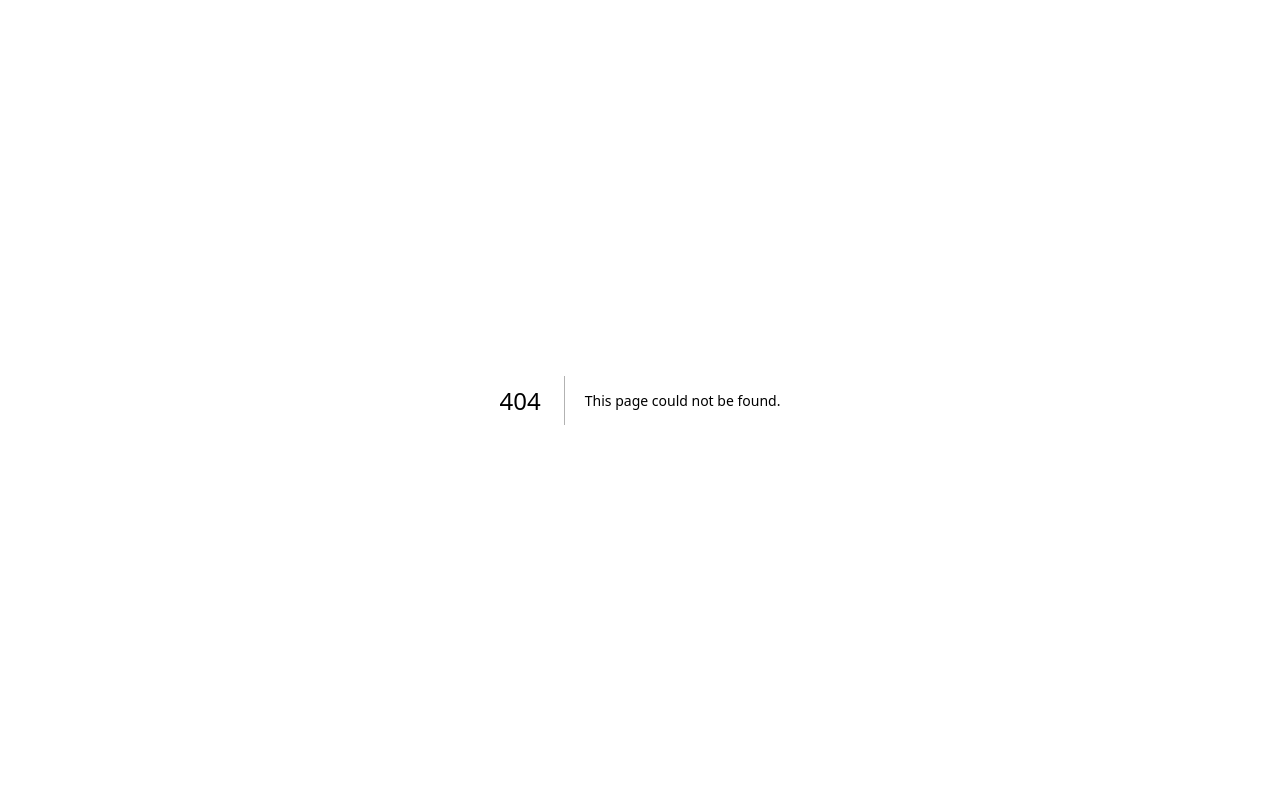
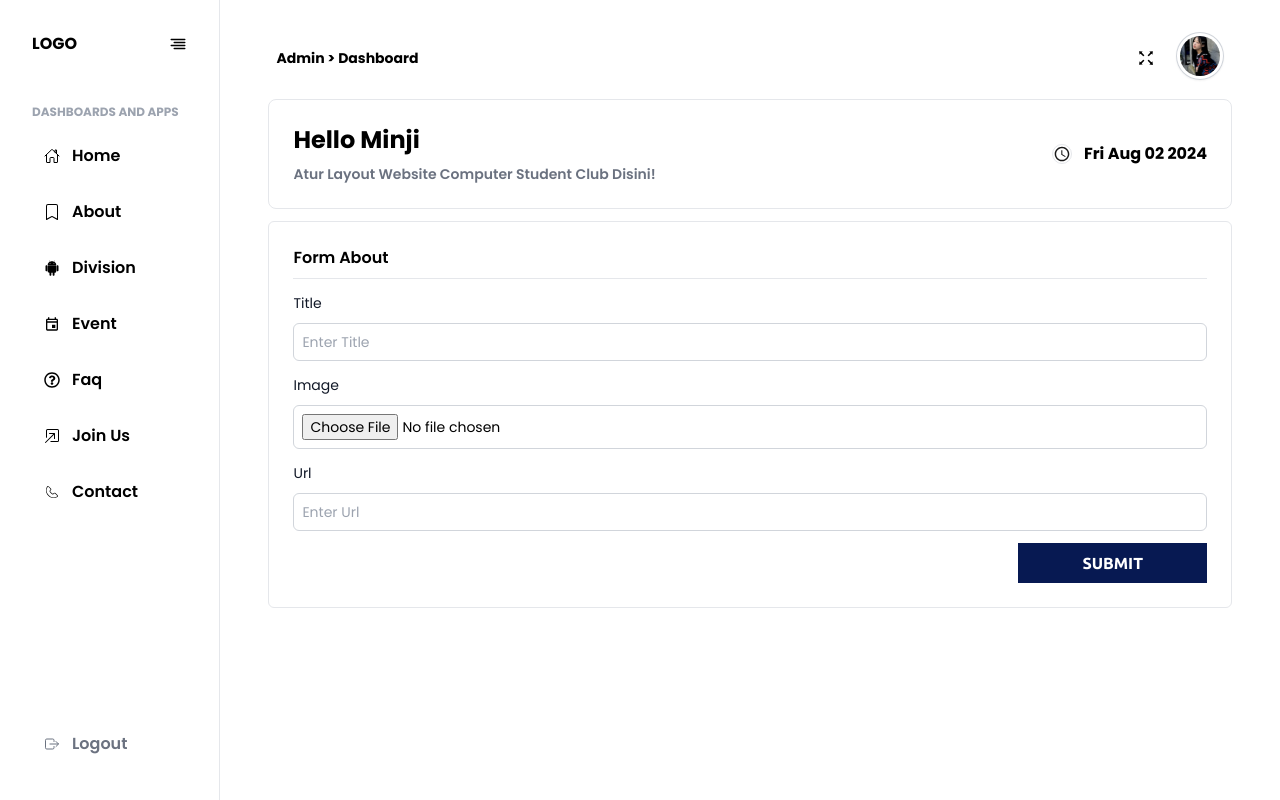
Before and after one commit to NoitrX/csc-final-fe, a Next.js app: page /admin/dashboard/contact/add in a window 1280 px wide. Before the commit this address had no page. Built offline with nearby package versions, Linux system fonts and the light colour scheme; a web font is replaced by a local one.

Commit message:
CONTACT CMS

```diff
--- /dev/null
+++ b/src/app/admin/dashboard/contact/add/page.tsx
@@ -0,0 +1,77 @@
+"use client";
+import InputLabel from "@/components/InputLabel";
+import XButton from "@/components/XButton";
+import { showSuccessAlert } from "@/utils/alert";
+import axios from "axios";
+import { useRouter } from "next/navigation";
+import React, { useState } from "react";
+
+export default function AddContact() {
+  const router = useRouter();
+  const [form, setForm] = useState({
+    title: "",
+    img: undefined,
+    url: "",
+  });
+
+  const [alert, setAlert] = useState({
+    status: false,
+    type: "",
+    msg: "",
+  });
+
+  const handleChange = (e: React.ChangeEvent<HTMLInputElement>) => {
+    const { name, value, files } = e.target;
+    if (files) {
+      setForm({ ...form, [name]: files[0] });
+    } else {
+      setForm({ ...form, [name]: value });
+    }
+  };
+
+  const handleSubmit = async (e: React.MouseEvent<HTMLButtonElement>) => {
+    e.preventDefault();
+    try {
+      await axios.post("http://localhost:9000/api/csc/contact", form, {
+        headers: {
+          "Content-Type": "multipart/form-data",
+        },
+      });
+      showSuccessAlert("Data About Has Been Added Successfully!");
+      router.push("/admin/dashboard/contact");
+    } catch (err: any) {
+      console.log(err);
+      setAlert({
+        status: true,
+        type: "error",
+        msg: err.response.data.msg,
+      });
+    }
+  };
+  return (
+    <div className=" max-w-screen">
+      <div className="border border-gray-200 p-6 mt-3 rounded-md w-full">
+        <h2 className="font-semibold">Form About</h2>
+        <p className="text-red-500">{alert.msg}</p>
+        <hr className="mt-2" />
+        <form className="w-full">
+          <div className="mt-3 flex w-full justify-between gap-3">
+            <InputLabel errors={alert.msg} label="Title" type="text" placeholder="Enter Title" name="title" value={form.title} onChange={handleChange} />
+          </div>
+
+          <div className="mt-3 flex w-full justify-between gap-3">
+            <InputLabel errors={alert.msg} label="Image" type="file" placeholder="Enter Image" name="img" onChange={handleChange} />
+          </div>
+
+          <div className="mt-3 flex w-full justify-between gap-3">
+            <InputLabel errors={alert.msg} label="Url" type="text" placeholder="Enter Url" name="url" value={form.url} onChange={handleChange} />
+          </div>
+
+          <div className="flex justify-end items-end mt-3">
+            <XButton onClick={handleSubmit}>SUBMIT</XButton>
+          </div>
+        </form>
+      </div>
+    </div>
+  );
+}
--- a/src/app/admin/dashboard/contact/page.tsx
+++ b/src/app/admin/dashboard/contact/page.tsx
@@ -1,7 +1,90 @@
-import React from "react";
+"use client";
+import Thead from "@/components/Thead";
+import { FaRegEdit, FaRegTrashAlt } from "react-icons/fa";
+import Link from "next/link";
+import React, { useEffect, useState } from "react";
+import { showConfirmDeleteAlert } from "@/utils/alert";
 
 function ContactPage() {
-  return <div>ContactPage</div>;
+  const [data, setData] = useState<ContactData[]>([]);
+
+  interface ContactData {
+    id: number;
+    title: string;
+    img: string;
+    url: string;
+    createdAt: string;
+    updatedAt: string;
+  }
+
+  const getAboutData = () => {
+    try {
+      fetch(`http://localhost:9000/api/csc/contact`)
+        .then((res) => {
+          return res.json();
+        })
+        .then((data) => {
+          setData(data.data);
+        });
+    } catch (err) {
+      console.log(err);
+    }
+  };
+
+  const handleDelete = async (id: number) => {
+    try {
+      await showConfirmDeleteAlert(`http://localhost:9000/api/csc/contact/delete/${id}`);
+      await getAboutData();
+    } catch (err) {
+      console.log(err);
+    }
+  };
+  useEffect(() => {
+    getAboutData();
+  }, []);
+  return (
+    <div>
+      <div className="flex flex-col mt-6 text-gray-700 bg-white shadow-lg bg-clip-border rounded-xl max-w-screen">
+        <div className="p-6">
+          <div className="flex flex-col justify-end items-end">
+            <button className="flex items-center py-2 px-16 bg-primary mb-4 text-white font-bold gap-5 font-ubuntu hover:bg-blue-700 transition-all duration-200">
+              <Link href={"/admin/dashboard/contact/add"} className="uppercase">
+                Tambah DATA
+              </Link>
+            </button>
+          </div>
+
+          <div className="overflow-x-auto">
+            <table className="min-w-full bg-white border border-gray-200">
+              <Thead theads={["#", " Image", "Title", " Url", "Log"]} />
+              <tbody className="text-xs">
+                {data.map((d: ContactData, i) => {
+                  return (
+                    <tr className="text-center" key={i}>
+                      <td className="py-2 px-4  border-gray-200">
+                        <div className="flex justify-center items-center gap-2">
+                          <Link href={`/admin/dashboard/contact/edit/${d.id}`}>
+                            <FaRegEdit className="text-2xl text-orange-500" />
+                          </Link>
+                          <p onClick={() => handleDelete(d.id)}>
+                            <FaRegTrashAlt className="text-2xl text-red-500" />
+                          </p>
+                        </div>
+                      </td>
+                      <td className="py-2 px-4 border-b border-gray-200">{d.img ? <img src={`http://localhost:9000/${d.img}`} alt="" className="w-24" /> : "No Image"}</td>
+                      <td className="py-2 px-4 border-b border-gray-200">{d.title}</td>
+                      <td className="py-2 px-4 border-b border-gray-200">{d.url}</td>
+                      <td className="py-2 px-4 border-b border-gray-200">{d.createdAt}</td>
+                    </tr>
+                  );
+                })}
+              </tbody>
+            </table>
+          </div>
+        </div>
+      </div>
+    </div>
+  );
 }
 
 export default ContactPage;
```
Also changed, not shown: src/app/admin/dashboard/contact/edit/[id]/page.tsx (added).
